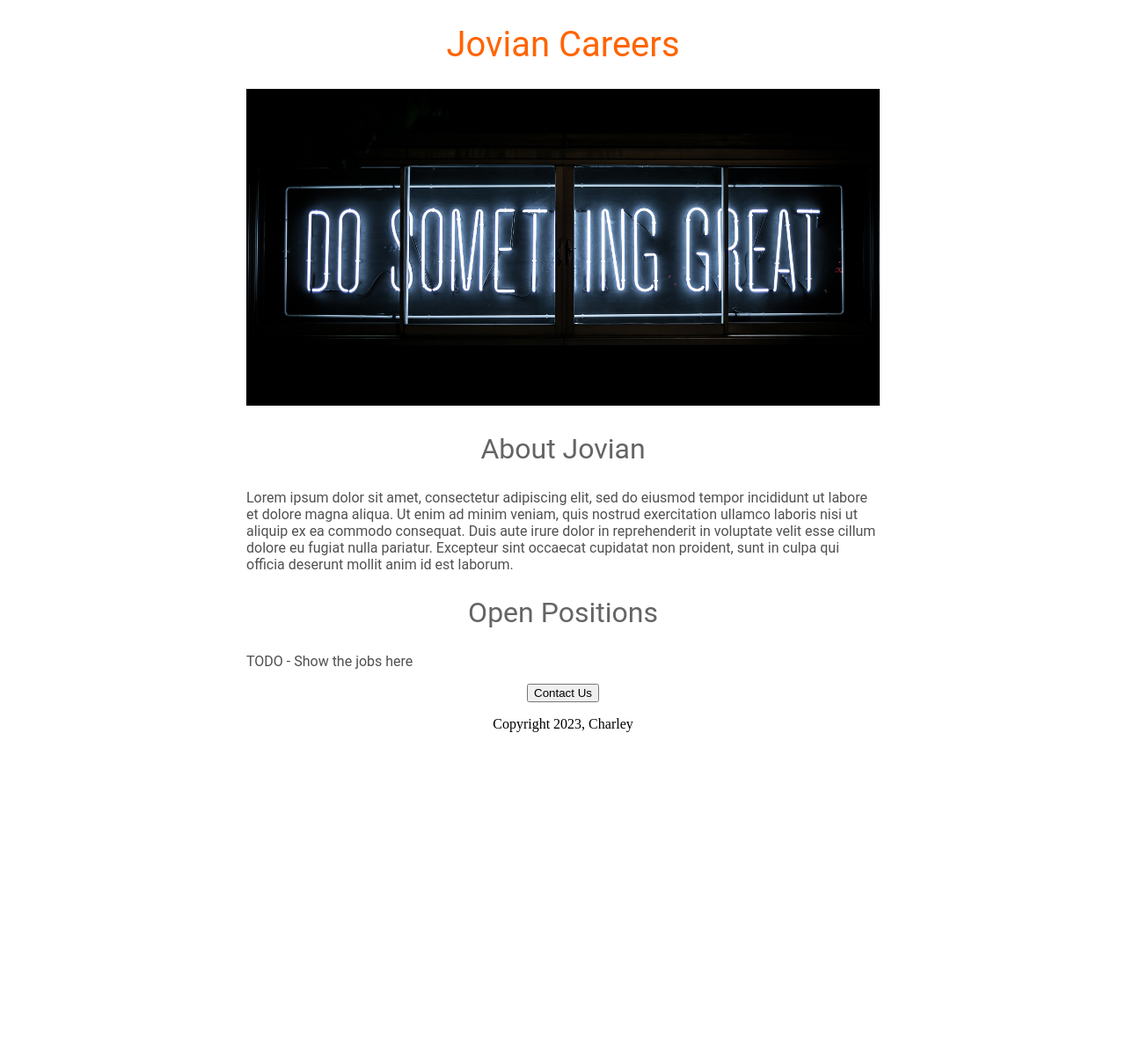
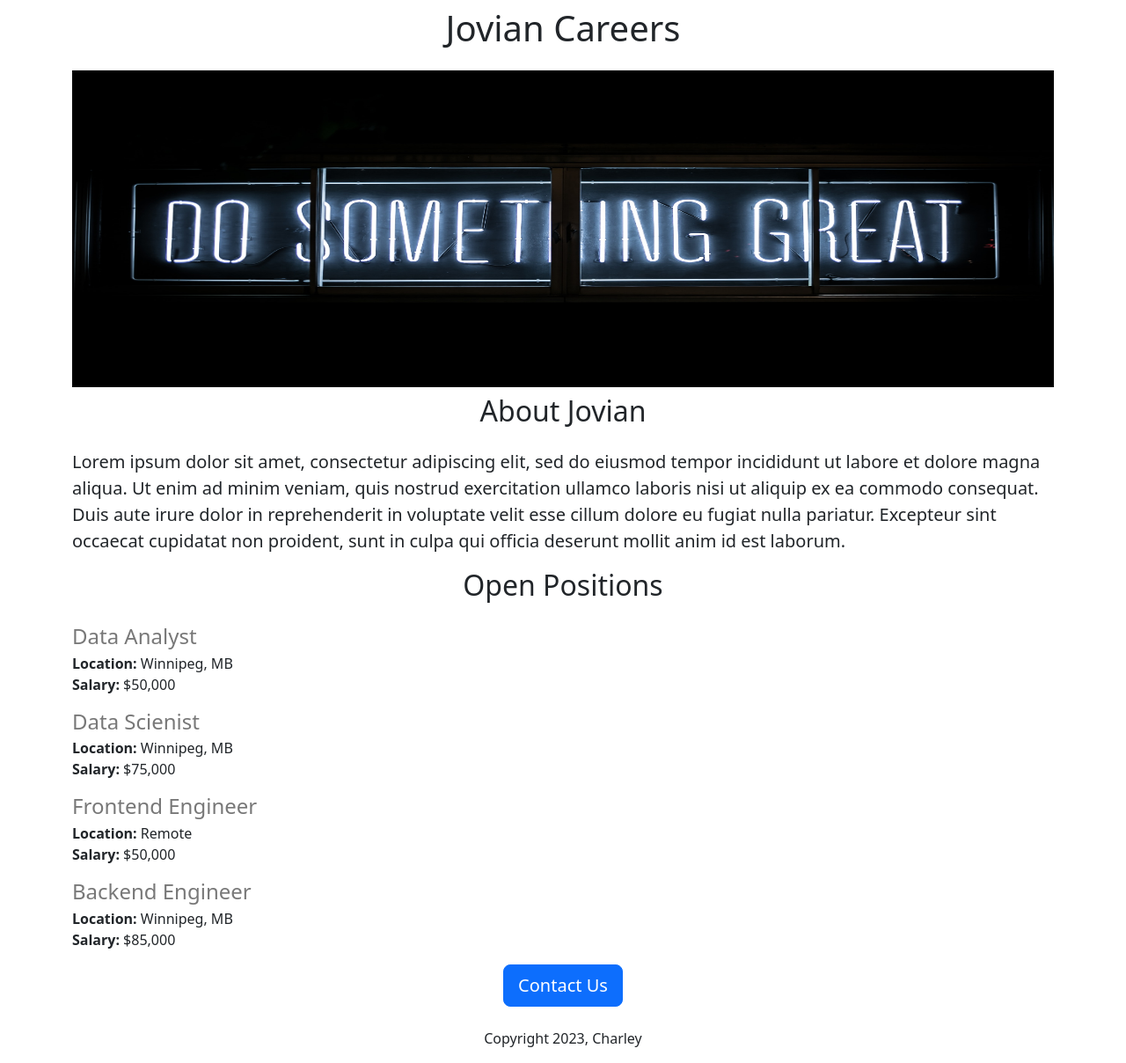
Before and after one commit to Dingis420/jovian-careers-website-v2, a Flask app: page / in a window 1280 px wide. Shown: the whole page at 88% size. Before the commit the page ends 832 px from the top, so only its background shows below. Run offline with Flask 3, Linux system fonts and the light colour scheme.

Commit message:
added dynamic information

```diff
--- a/app.py
+++ b/app.py
@@ -1,10 +1,39 @@
+#import flask, and render template function
 from flask import Flask, render_template
 
 app = Flask(__name__)
-
+#defining a job list for dynamic entry
+JOBS = [
+  {
+    'Id': 1,
+    'Title': 'Data Analyst',
+    'Location': 'Winnipeg, MB',
+    'Salary': '$50,000'
+  },
+  {
+    'Id': 2,
+    'Title': 'Data Scienist',
+    'Location': 'Winnipeg, MB',
+    'Salary': '$75,000'
+  },
+  {
+    'Id': 3,
+    'Title': 'Frontend Engineer ',
+    'Location': 'Remote',
+    'Salary': '$50,000'
+  },
+  {
+    'Id': 4,
+    'Title': 'Backend Engineer ',
+    'Location': 'Winnipeg, MB',
+    'Salary': '$85,000'
+  }
+]
+# define view function called hello_world using app.route decorator
+# converts a reg function into a view function
 @app.route("/")
 def hello_world():
-  return render_template("home.html")
+  return render_template("home.html", jobs=JOBS, company_name="Jovian")
 
 if __name__ == "__main__":
   app.run(host='0.0.0.0', debug=True)
--- a/templates/home.html
+++ b/templates/home.html
@@ -1,55 +1,39 @@
 <!DOCTYPE html>
 <html>
   <head>
+    <meta charset="utf-8">
+    <meta name="viewport" content="width=device-width, initial-scale=1">
     <title>Jovian Careers</title>
+    <!--connecting to getbootstrap.com framework-->
+    <link href="https://cdn.jsdelivr.net/npm/bootstrap@5.3.2/dist/css/bootstrap.min.css" rel="stylesheet" integrity="sha384-T3c6CoIi6uLrA9TneNEoa7RxnatzjcDSCmG1MXxSR1GAsXEV/Dwwykc2MPK8M2HN" crossorigin="anonymous">
     <style>
-      h1{
-        font-size: 40px;
-        font-family: Roboto;
-        font-weight:normal;
-        color: rgb(255, 100, 0);
-        text-align: center;
-      }
-
-      #banner {
+      #banner{
+        height: 360px;
         width: 100%;
-        height: 360px;
-        object-fit: cover;
-      }
-
-      h2{
-        font-family: Roboto;
-        font-size: 32px;
-        font-weight: normal;
-        color: rgb(100, 100, 100);
-        text-align: center;
-      }
-
-      .bodytext {
-        font-family: Roboto;
-        color: rgb(80, 80, 80);
-      }
-
-      #container {
-        max-width: 720px;
-        margin: 0 auto 0 auto;
+        object: fit cover;
       }
     </style>
   </head>
   <body>
-    <div id="container">
-      <h1>Jovian Careers</h1>
-      <img id="banner" src="https://jovian-careers-website--cbonwick.repl.co/static/banner.jpg" height="320">
-      <h2>About Jovian</h2>
-      <p class="bodytext">Lorem ipsum dolor sit amet, consectetur adipiscing elit, sed do eiusmod tempor incididunt ut labore et dolore magna aliqua. Ut enim ad minim veniam, quis nostrud exercitation ullamco laboris nisi ut aliquip ex ea commodo consequat. Duis aute irure dolor in reprehenderit in voluptate velit esse cillum dolore eu fugiat nulla pariatur. Excepteur sint occaecat cupidatat non proident, sunt in culpa qui officia deserunt mollit anim id est laborum.
+      <div class="container">
+        <!--changing margins using inline style tag-->
+      <h1 class="text-center mt-2 mb-4">{{company_name}} Careers</h1>
+      <img class="img-fluid" id="banner" src="https://jovian-careers-website--cbonwick.repl.co/static/banner.jpg" height="320">
+      <h2 class="text-center mt-2 mb-4">About Jovian</h2>
+      <p class="lead">Lorem ipsum dolor sit amet, consectetur adipiscing elit, sed do eiusmod tempor incididunt ut labore et dolore magna aliqua. Ut enim ad minim veniam, quis nostrud exercitation ullamco laboris nisi ut aliquip ex ea commodo consequat. Duis aute irure dolor in reprehenderit in voluptate velit esse cillum dolore eu fugiat nulla pariatur. Excepteur sint occaecat cupidatat non proident, sunt in culpa qui officia deserunt mollit anim id est laborum.
       </p>
-      <h2>Open Positions</h2>
-      <p class="bodytext">TODO - Show the jobs here</p>
-      <div style="text-align: center;">
-      <button>Contact Us</button>
-        <p>Copyright 2023, Charley</p>
+      <h2 class="text-center mt-2 mb-4">Open Positions</h2>
+      <div >
+        <!--using flask templating syntax to display the jobs list-->
+        <!--using a for loop within html-->
+        {% for job in jobs %}
+          {% include 'jobitems.html' %}
+        {% endfor %}
+      </div>
+      <div class="text-center">
+      <button class="btn btn-primary btn-lg">Contact Us</button>
+        <p class="mt-4">Copyright 2023, Charley</p>
       </div>
     </div>
   </body>
-  </body>
 </html>
--- /dev/null
+++ b/templates/jobitems.html
@@ -0,0 +1,14 @@
+<div style="margin-bottom:16px;">
+  <h4
+    style="color:rgb(120,120,120); margin-bottom:4px;">{{job['Title']}}
+  </h4>
+  <div>
+    <b>Location:</b> {{job['Location']}}
+  </div>
+  <!--using if statement to check for values-->
+  {% if 'Salary' in job %}
+  <div>
+    <b>Salary:</b> {{job['Salary']}}
+  </div>
+  {% endif %}
+</div>
```
